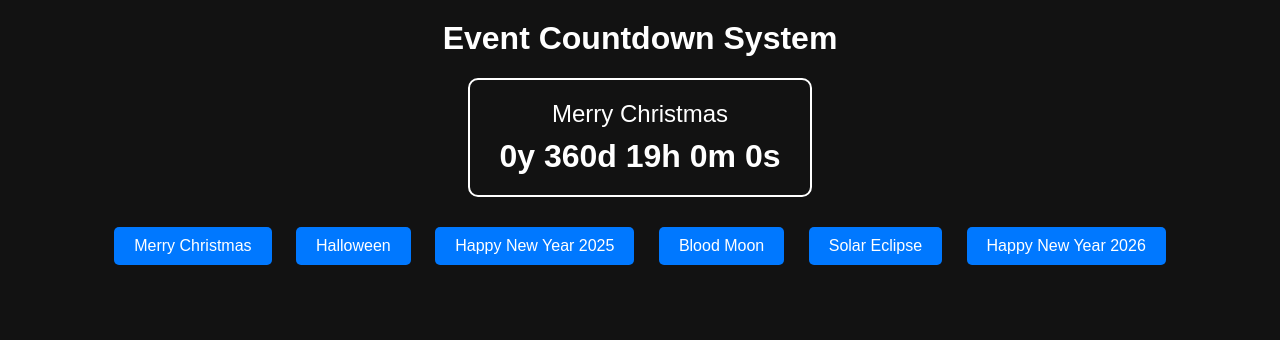
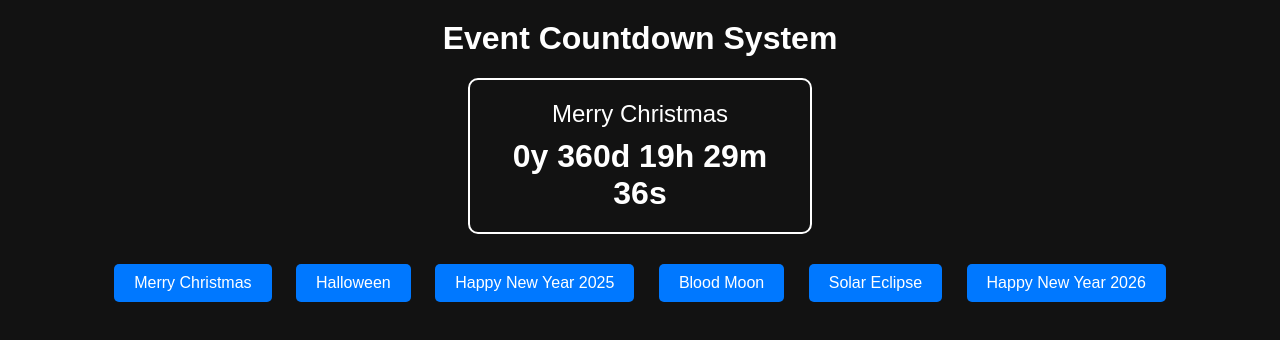
Before and after one commit to memecat9265629/test, a plain HTML site: page NextCountdown.html in a window 1280 px wide. Both pictures are taken after a click on the button "Merry Christmas". Drawn offline with Linux system fonts and the light colour scheme.

Commit message:
Update NextCountdown.html

```diff
--- a/NextCountdown.html
+++ b/NextCountdown.html
@@ -113,8 +113,8 @@
                 const years = Math.floor(diff / (1000 * 60 * 60 * 24 * 365));
                 const days = Math.floor((diff % (1000 * 60 * 60 * 24 * 365)) / (1000 * 60 * 60 * 24));
                 const hours = Math.floor((diff % (1000 * 60 * 60 * 24)) / (1000 * 60 * 60));
-                const minutes = Math.floor((diff % (1000 * 60)) / (1000 * 60));
-                const seconds = Math.floor((diff % (1000)) / 1000);
+                const minutes = Math.floor((diff % (1000 * 60 * 60)) / (1000 * 60));
+                const seconds = Math.floor((diff % (1000 * 60)) / 1000);
 
                 document.getElementById('timer').textContent =
                     `${years}y ${days}d ${hours}h ${minutes}m ${seconds}s`;
```
